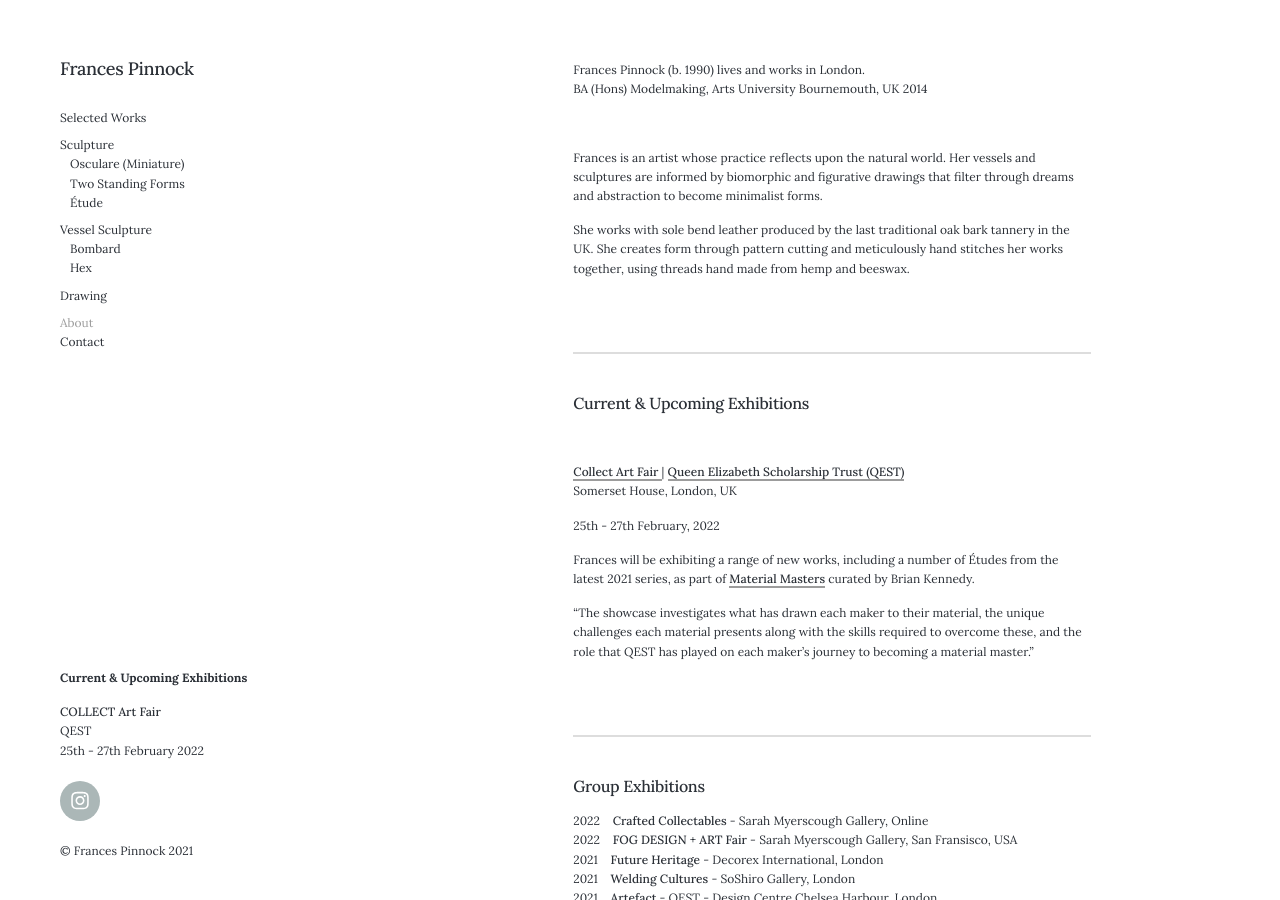
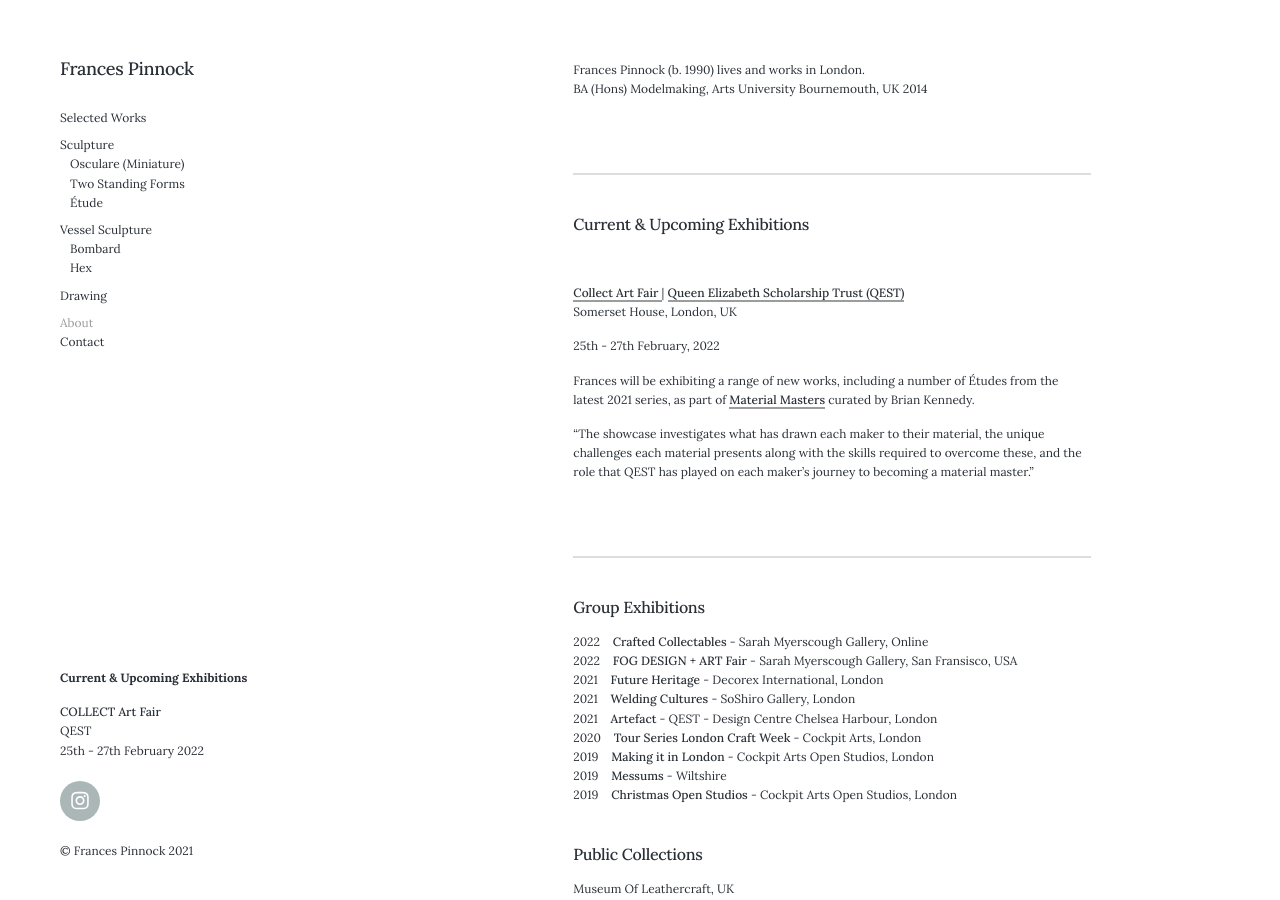
Before and after one commit to francespinnock/francespinnock.github.io, a Jekyll site: the page built from _pages/about.md, in a window 1280 px wide and 900 px high. Built offline with Jekyll 4.4.1, drawn with Linux system fonts in a browser that asks for light colours; nearby versions of some CDN libraries.

Commit message:
Update about.md

```diff
--- a/_pages/about.md
+++ b/_pages/about.md
@@ -5,12 +5,6 @@ description: About Frances Pinnock
 ---
 Frances Pinnock (b. 1990) lives and works in London.
 BA (Hons) Modelmaking, Arts University Bournemouth, UK 2014
-
-<br />
-
-Frances is an artist whose practice reflects upon the natural world. Her vessels and sculptures are informed by biomorphic and figurative drawings that filter through dreams and abstraction to become minimalist forms.
-
-She works with sole bend leather produced by the last traditional oak bark tannery in the UK. She creates form through pattern cutting and meticulously hand stitches her works together, using threads hand made from hemp and beeswax.
 
 <br />
 
```
